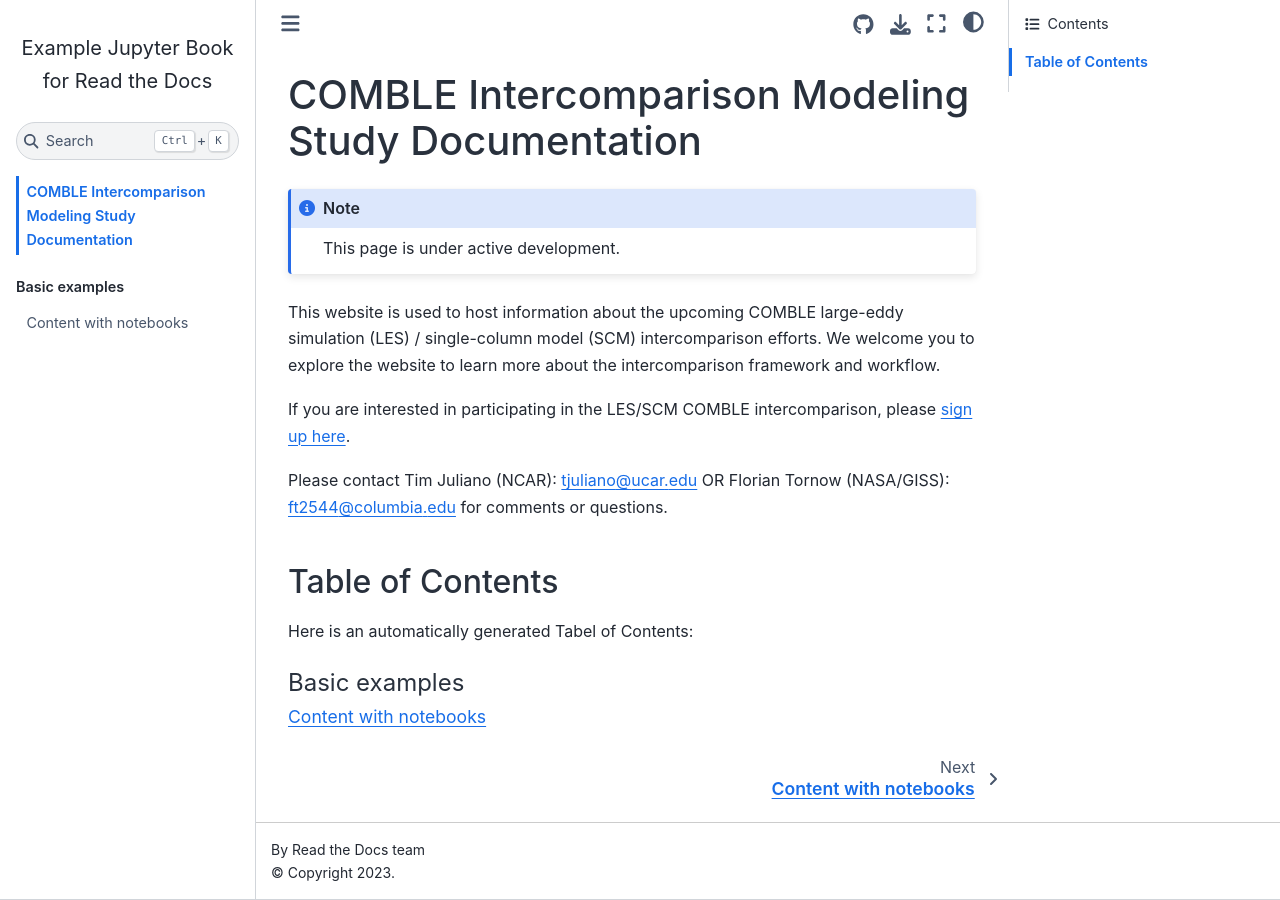
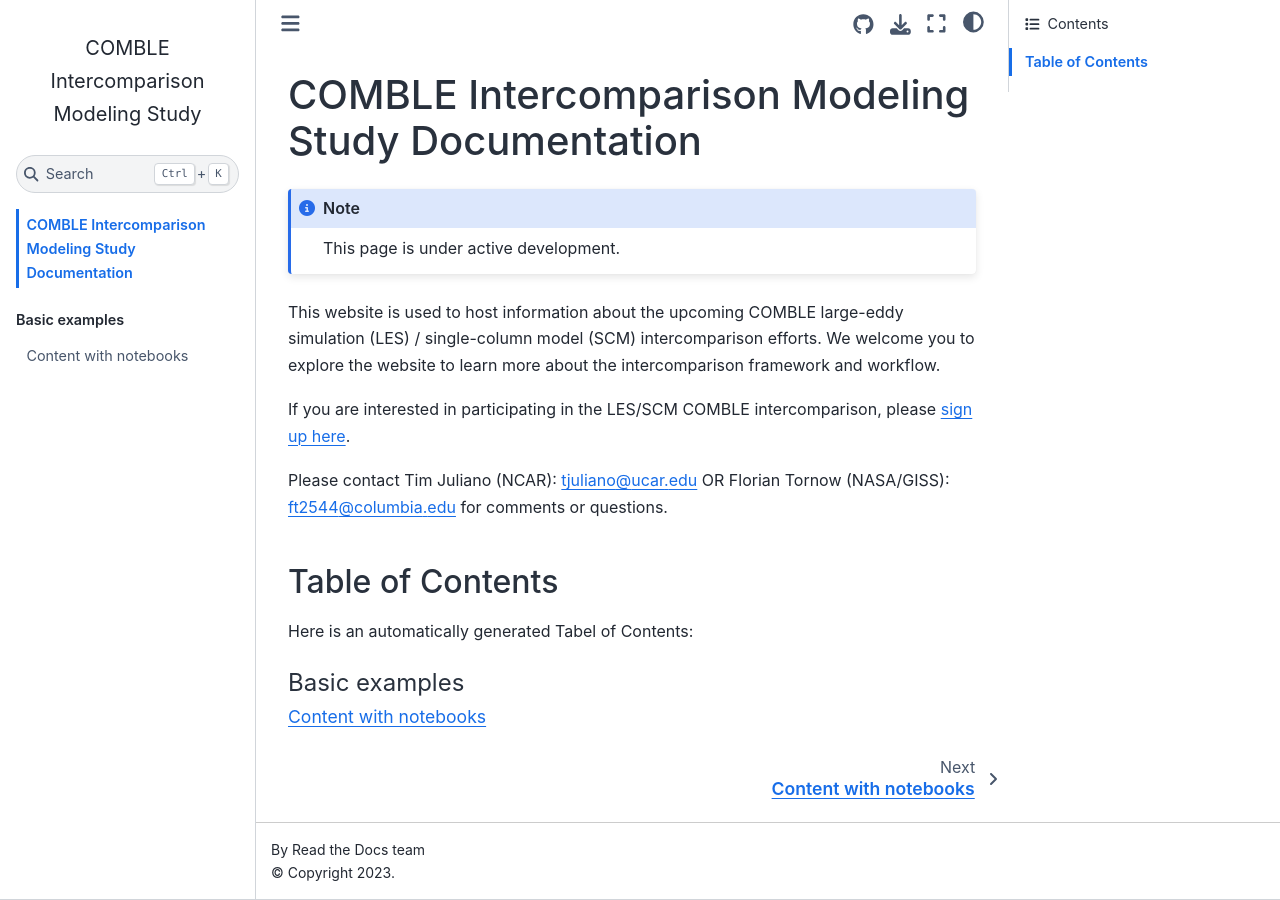
Before and after one commit to NCAR/COMBLE-Intercomparison, a Jupyter Book: the page built from docs/intro.md, in a window 1280 px wide. Built offline with Jupyter Book 1.0.4 settings and Sphinx 7.4.7 and the Sphinx Book theme 1.1.4, drawn with Linux system fonts in a browser that asks for light colours.

Commit message:
Update _config.yml

```diff
--- a/docs/_config.yml
+++ b/docs/_config.yml
@@ -2,7 +2,7 @@
 # Learn more at https://jupyterbook.org/customize/config.html
 # Comprehensive example: https://github.com/executablebooks/jupyter-book/blob/master/docs/_config.yml
 
-title: Example Jupyter Book for Read the Docs
+title: COMBLE Intercomparison Modeling Study
 author: Read the Docs team
 logo: logo.png
 
```
